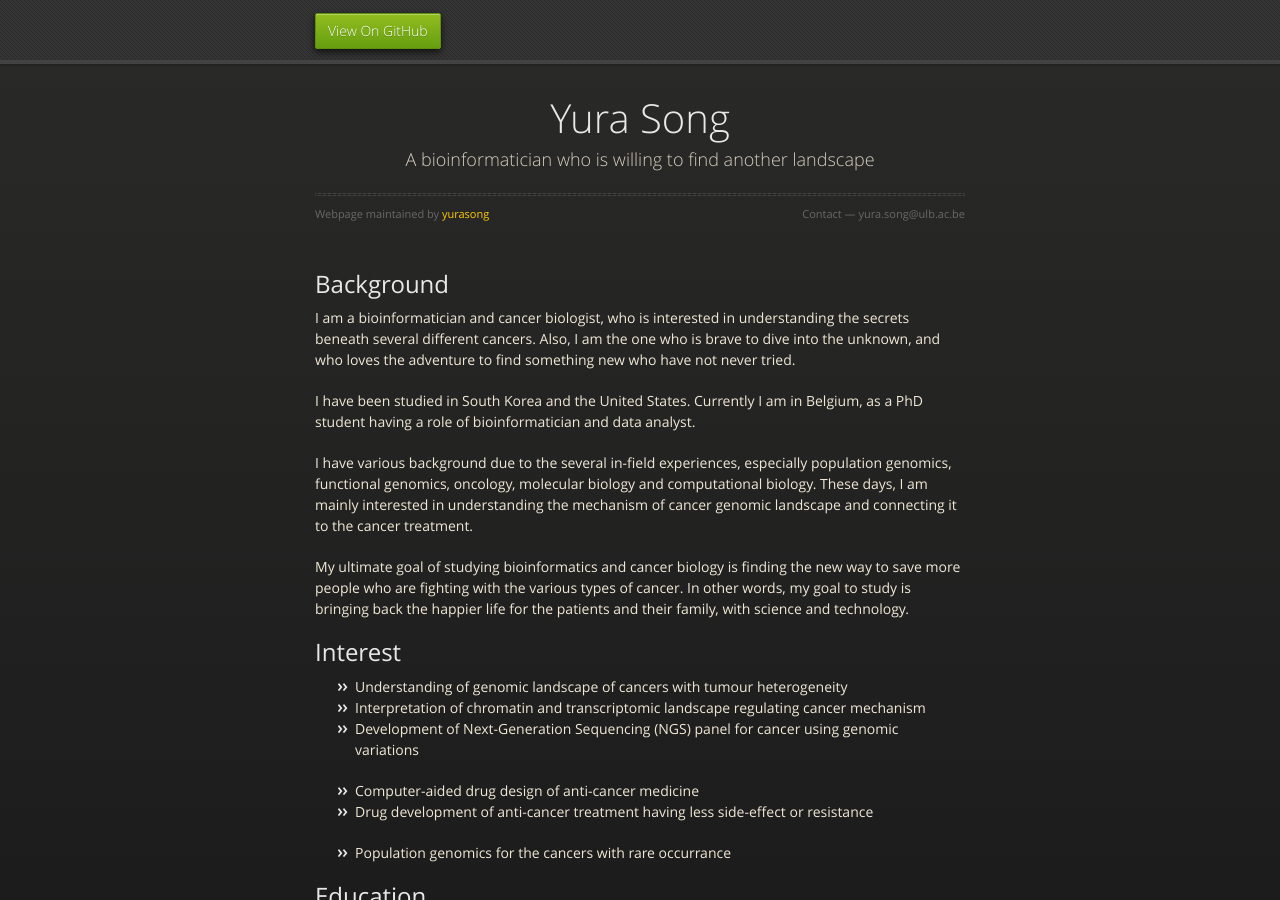
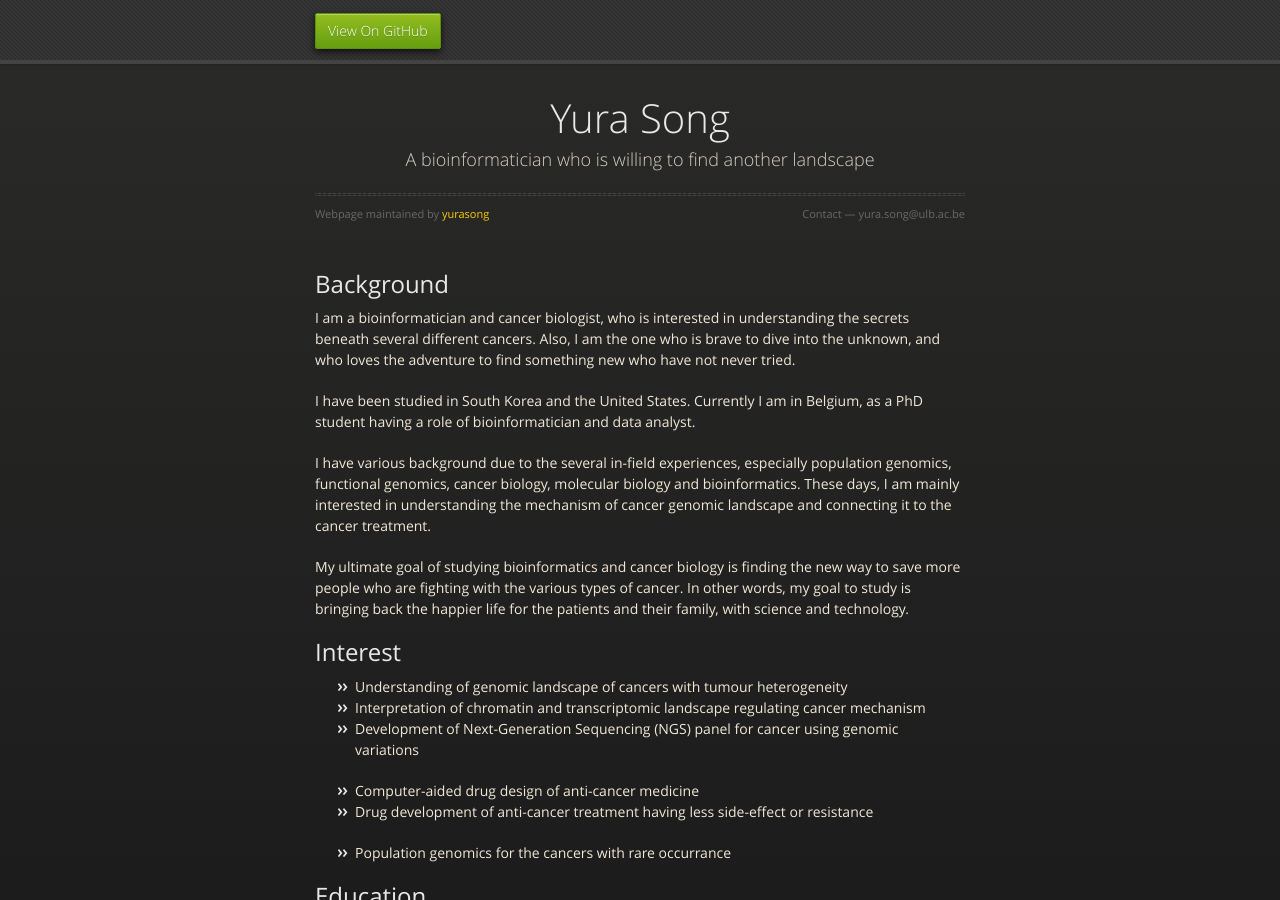
Before and after one commit to yurasong/yurasong.github.io, a Jekyll site: the page built from index.md, in a window 1280 px wide and 900 px high. Built offline with Jekyll 4.4.1, drawn with Linux system fonts in a browser that asks for light colours; our own code applies the rules of GitHub Pages for plain Markdown files.

Commit message:
Update index.md

```diff
--- a/index.md
+++ b/index.md
@@ -8,7 +8,7 @@ I am a bioinformatician and cancer biologist, who is interested in understanding
 
 I have been studied in South Korea and the United States. Currently I am in Belgium, as a PhD student having a role of bioinformatician and data analyst.
 
-I have various background due to the several in-field experiences, especially population genomics, functional genomics, oncology, molecular biology and computational biology. These days, I am mainly interested in understanding the mechanism of cancer genomic landscape and connecting it to the cancer treatment.
+I have various background due to the several in-field experiences, especially population genomics, functional genomics, cancer biology, molecular biology and bioinformatics. These days, I am mainly interested in understanding the mechanism of cancer genomic landscape and connecting it to the cancer treatment.
 
 My ultimate goal of studying bioinformatics and cancer biology is finding the new way to save more people who are fighting with the various types of cancer. In other words, my goal to study is bringing back the happier life for the patients and their family, with science and technology.
 
```
